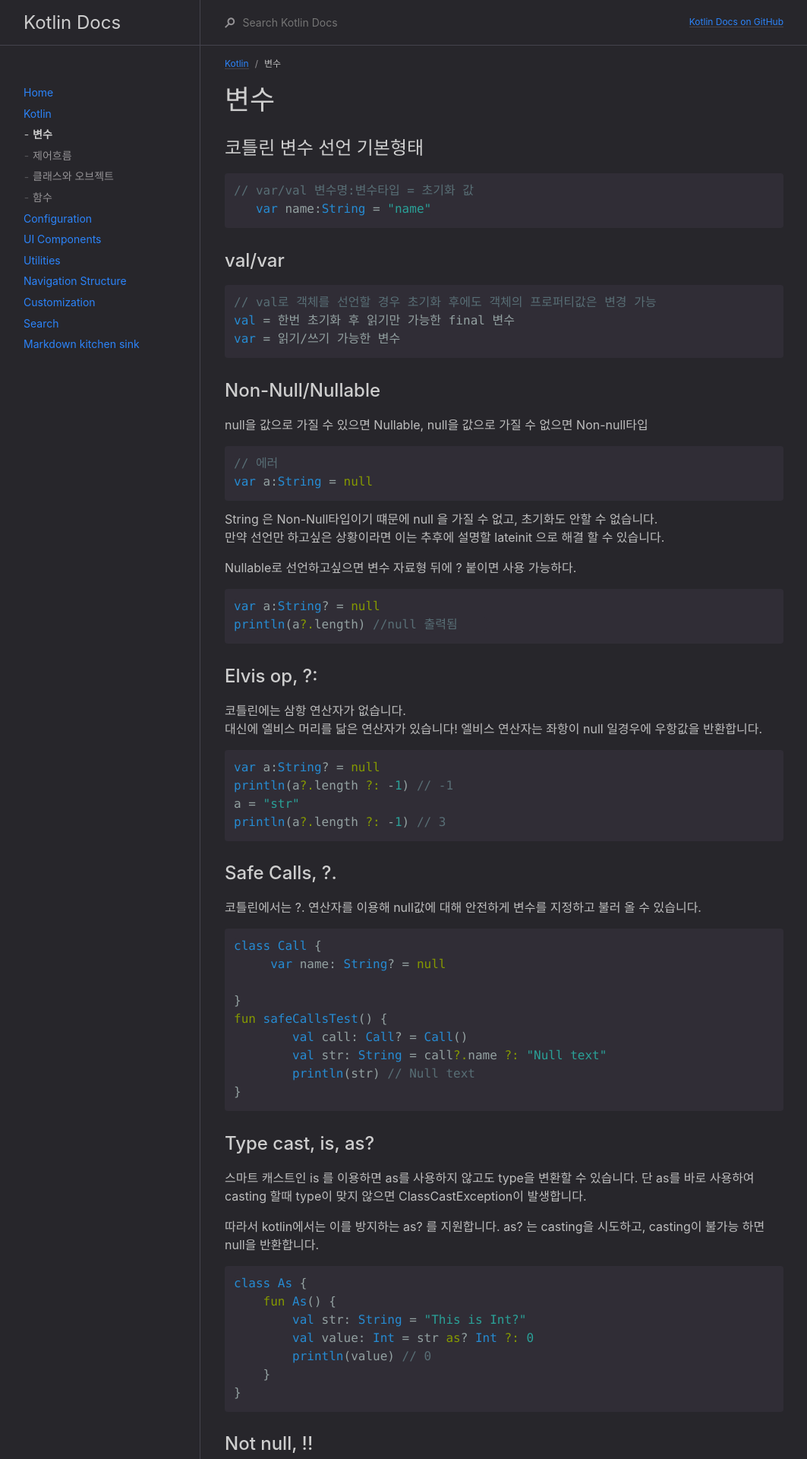
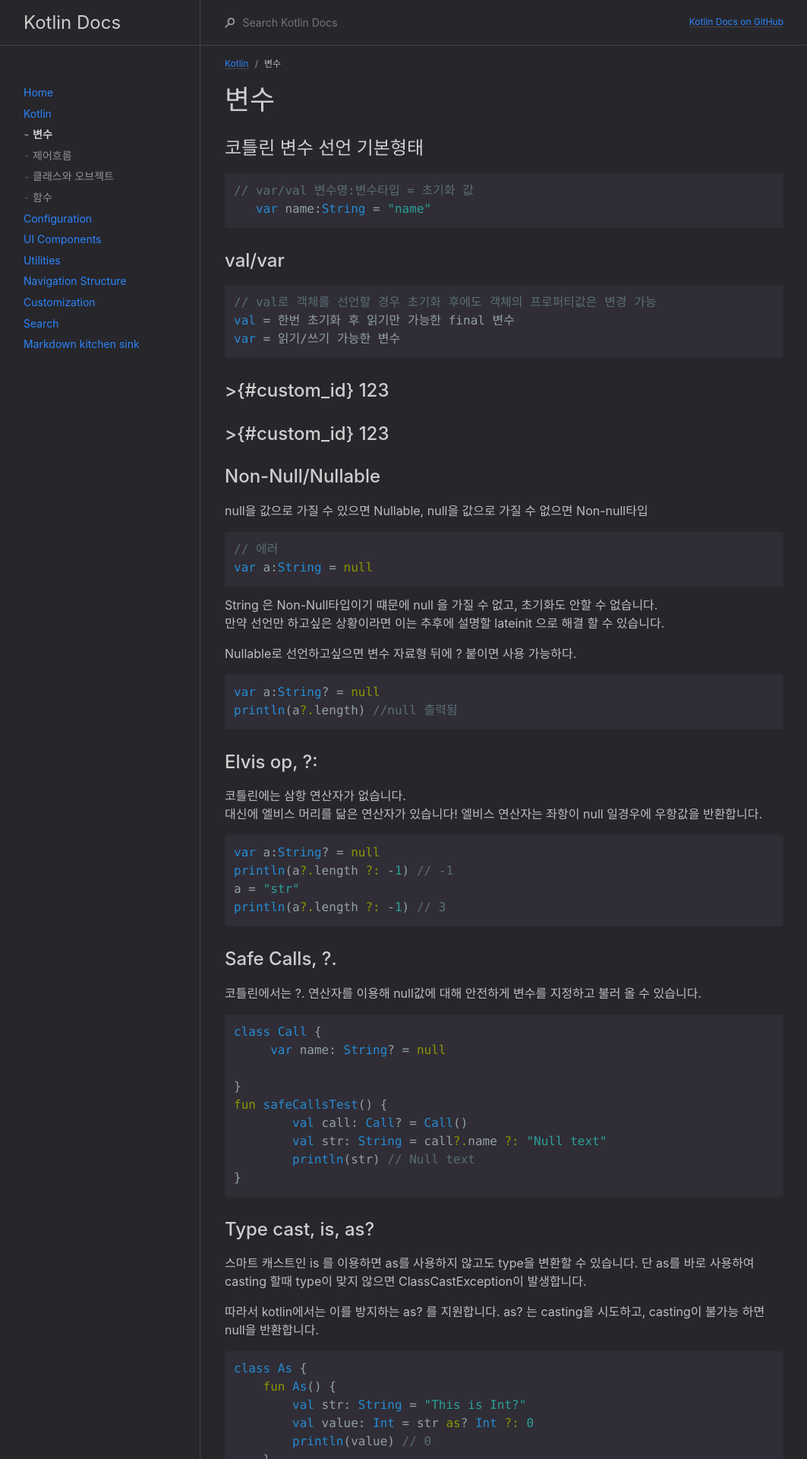
Before and after one commit to labyrintos71/deprecated_docs_2019, a Jekyll site: the page built from docs/kotlin/변수.md, in a window 1280 px wide. Shown: the top 1920 px of the page at 76% size, without its empty margins (108-1171 px from the left). Built offline with Jekyll 4.4.1, drawn with Linux system fonts in a browser that asks for light colours.

Commit message:
Update 변수.md

````diff
--- a/docs/kotlin/변수.md
+++ b/docs/kotlin/변수.md
@@ -19,6 +19,8 @@ nav_order: 1
 val = 한번 초기화 후 읽기만 가능한 final 변수
 var = 읽기/쓰기 가능한 변수
 ```
+## >{#custom_id} 123
+## >{#custom_id} 123
 
 ## Non-Null/Nullable
 null을 값으로 가질 수 있으면 Nullable, null을 값으로 가질 수 없으면 Non-null타입
````
